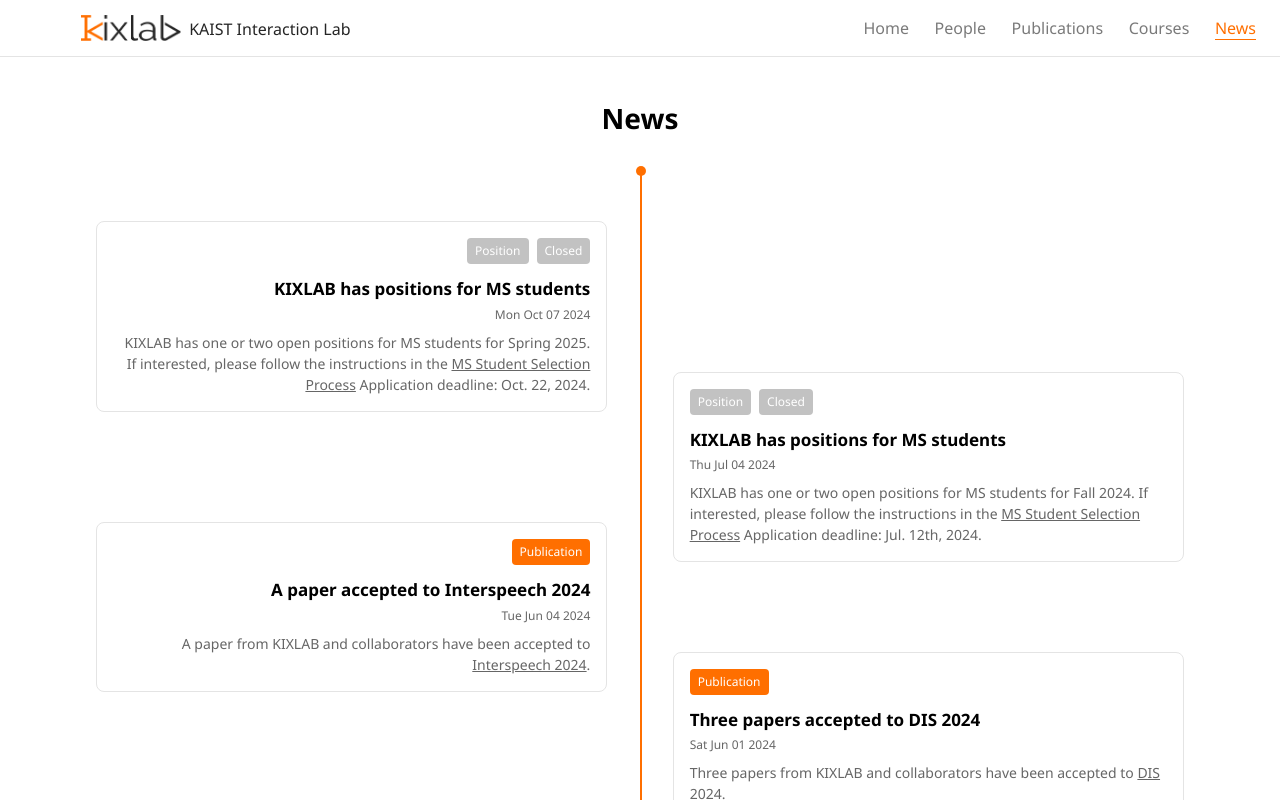
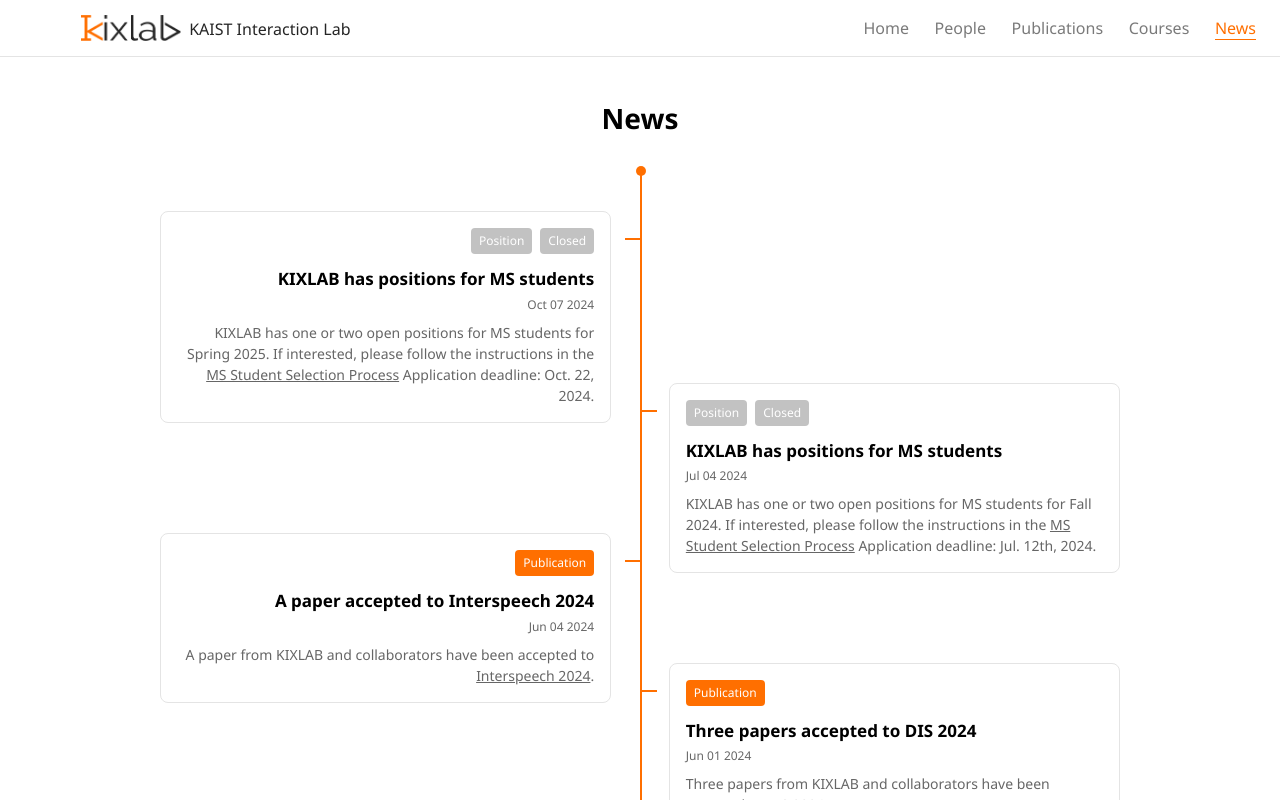
Before and after one commit to uhcsed/uhcsed.github.io, a Next.js app: page /news in a window 1280 px wide. Shown: the top 800 px of the page. Built offline with nearby package versions, Linux system fonts and the light colour scheme.

Commit message:
Fix alignments and stylings (#60)

```diff
--- a/src/app/news/page.tsx
+++ b/src/app/news/page.tsx
@@ -7,15 +7,12 @@ import { NewsModal } from '@/components/NewsModal'
 import styled from '@emotion/styled'
 import { Color, ScreenSize } from '../theme'
 
-const padding = 80
-const postWidth = 400
-
 const NewsSection = styled.div`
   position: relative;
   display: flex;
   flex-direction: column;
   margin: 0 auto;
-  padding: 50px 0px;
+  padding: 40px 0px;
   width: 100%;
 
   @media (max-width: ${ScreenSize.sm}) {
@@ -67,7 +64,7 @@ const NewsContainer = styled.div`
 
   & > div {
     width: 47%; // needs to be <50% to show gap between cards and vertical line
-    margin-bottom: -${padding / 2}px;
+    margin-bottom: -40px;
 
     @media (max-width: ${ScreenSize.md}) {
       width: 100%;
--- a/src/components/NewsCard.tsx
+++ b/src/components/NewsCard.tsx
@@ -11,11 +11,9 @@ export const categoryColors: { [key: string]: string } = {
   news: Color.orange500,
 }
 
-const postWidth = 400
-const padding = 80
-
 const PostContainer = styled.div`
   display: flex;
+  max-width: 960px;
   flex-direction: column;
   gap: 4px;
   border-radius: 8px;
@@ -68,13 +66,24 @@ export const ReadMoreButton = styled.button`
   text-decoration: none;
   background-color: transparent;
   border: none;
-  text-align: left;
+  text-align: inherit;
   margin-top: 8px;
   padding: 0px;
 
   &:hover {
     text-decoration: underline;
   }
+`
+
+const TimelineDot = styled.div<{ labelsOnLeft?: boolean }>`
+  width: 16px;
+  height: 2px;
+  background-color: ${Color.orange900};
+  position: absolute;
+  left: ${props => (props.labelsOnLeft ? '-20px' : 'calc(100% + 22px)')};
+  top: 28px;
+  transform: translate(-50%, -50%);
+  z-index: -1;
 `
 
 interface Props {
@@ -88,6 +97,7 @@ export const NewsCard = ({ post, setModalContent, labelsOnLeft: labelsOnLeft }:
   const expired = post.endsAt && post.endsAt < currentDate
 
   return (
+    <div style={{ position: 'relative' }}>
       <PostContainer>
         <CategoryContainer labelsOnLeft={labelsOnLeft}>
           {post.categories.map((category, i) => (
@@ -103,7 +113,7 @@ export const NewsCard = ({ post, setModalContent, labelsOnLeft: labelsOnLeft }:
             ))}
         </CategoryContainer>
         <Title>{post.title}</Title>
-      <NewsDate>{post.date.toDateString()}</NewsDate>
+        <NewsDate>{post.date.toDateString().split(' ').slice(1).join(' ')}</NewsDate>
         <Summary>
           <Markdown>{post.summary}</Markdown>
         </Summary>
@@ -118,5 +128,7 @@ export const NewsCard = ({ post, setModalContent, labelsOnLeft: labelsOnLeft }:
           </ReadMoreButton>
         )}
       </PostContainer>
+      <TimelineDot labelsOnLeft={labelsOnLeft} />
+    </div>
   )
 }
```
Lines whose indentation alone changed are shown as unchanged.
